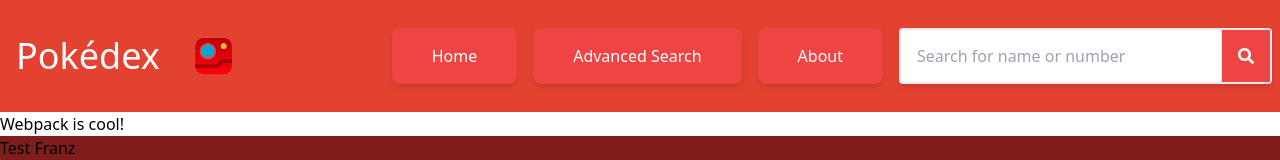
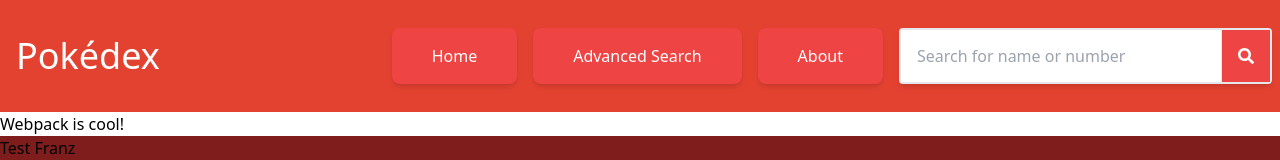
Before and after one commit to FranzGB/pokedex-react, a React app: page / in a window 1280 px wide. Shown: the top 160 px of the page. Built offline with nearby package versions, Linux system fonts and the light colour scheme.

Commit message:
Fix webpack

```diff
--- a/src/Logo.tsx
+++ b/src/Logo.tsx
@@ -1,9 +1,9 @@
 import React from "react";
-import img from './assets/pokedex-icon.png'
+
 const Logo = () => (
     <div className="flex items-center text-4xl mx-4">
         Pokédex
-        <img className="flex h-20 w-auto z-10 max-w-full" src={img} />
+
     </div>
 )
 
--- a/webpack.config.js
+++ b/webpack.config.js
@@ -39,7 +39,7 @@
     ,
       {
         test: /\.(png|svg|jpg|jpeg|gif)$/,
-        use: ['file-loader'],
+        loader: 'file-loader',
         options: {
           name: '/public/icons/[name].[ext]'
         }
```
